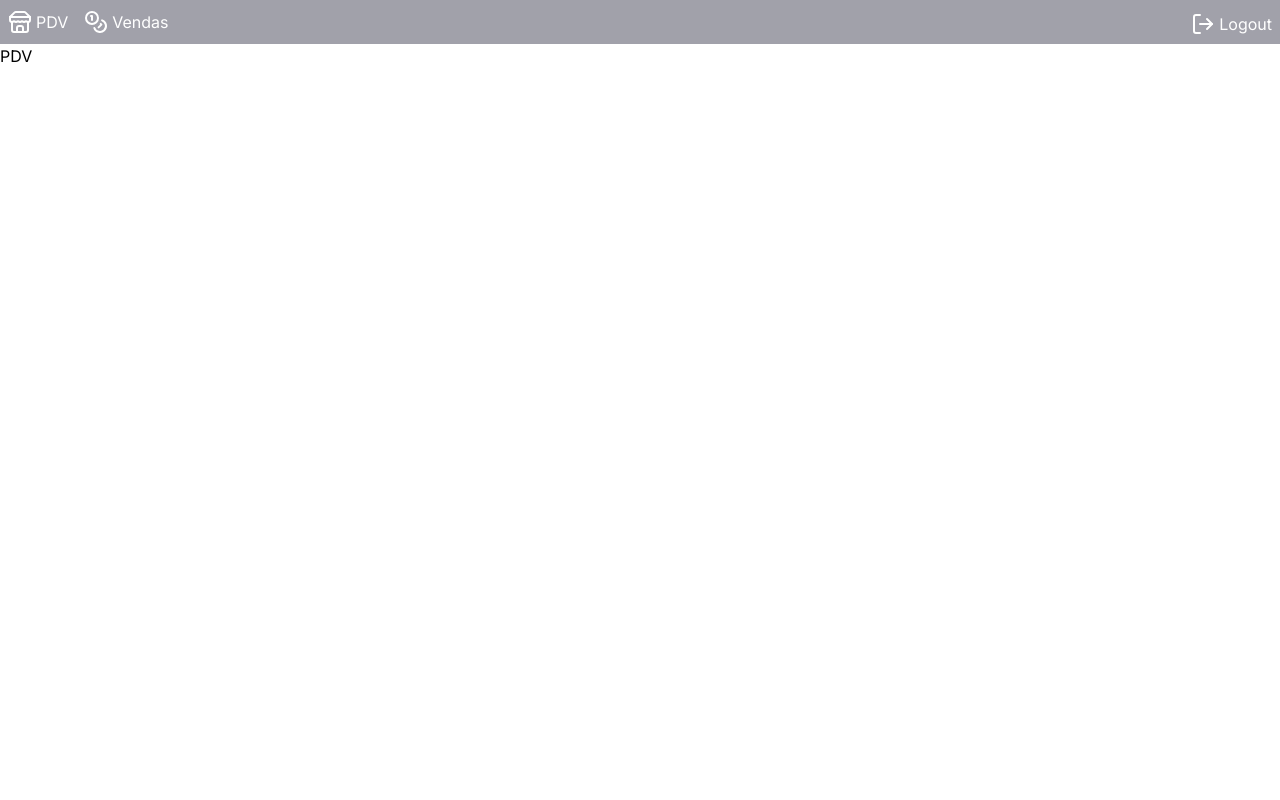
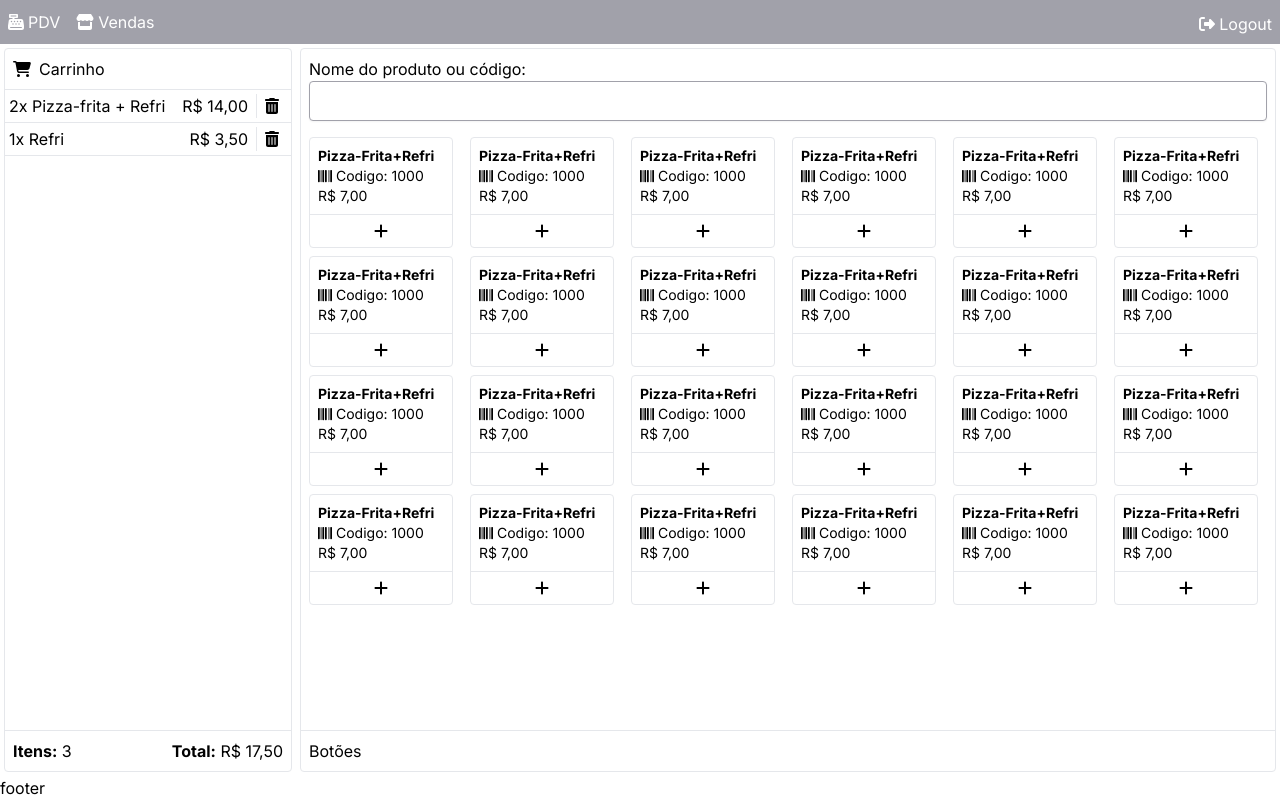
Before and after one commit to mpedro1996-dev/church-pdv-react, a Next.js app: page /pos in a window 1280 px wide. Built offline with nearby package versions, Linux system fonts and the light colour scheme; what tw-elements would draw is missing.

Commit message:
Primeiras telas do PDV

```diff
--- /dev/null
+++ b/app/components/cart-item.tsx
@@ -0,0 +1,26 @@
+import { faTrashCan } from "@fortawesome/free-solid-svg-icons";
+import { FontAwesomeIcon } from "@fortawesome/react-fontawesome";
+import CurrencyFormatter from "./currency-formatter";
+
+interface CartItemProps{
+    name:string,
+    unitPrice:number,
+    quantity:number
+}
+
+export default function CartItem(props: CartItemProps){
+
+    return(
+        <div className='flex justify-between border-b p-1'>
+            <div className='flex-1'>
+                {props.quantity}x {props.name}
+            </div>
+            <div className='flex-2 px-2'>
+                <CurrencyFormatter value={props.unitPrice * props.quantity}/>
+            </div>
+            <div className="border-l px-2">
+                <FontAwesomeIcon icon={faTrashCan}/>
+            </div>
+        </div>
+    )
+}
--- /dev/null
+++ b/app/components/cart.tsx
@@ -0,0 +1,26 @@
+import { FontAwesomeIcon } from '@fortawesome/react-fontawesome';
+import { faCartShopping, faTrashCan } from '@fortawesome/free-solid-svg-icons';
+import CartItem from './cart-item';
+import CurrencyFormatter from './currency-formatter';
+
+export default function Cart(){
+    return(
+        <>
+            <div className="flex items-center gap-2 p-2 border-b">
+                <FontAwesomeIcon icon={faCartShopping}/>Carrinho
+            </div>
+            <div className="flex flex-1 flex-col">
+                <CartItem name="Pizza-frita + Refri" quantity={2} unitPrice={7.00}/>
+                <CartItem name="Refri" quantity={1} unitPrice={3.50}/>
+            </div>
+            <div className="flex justify-between border-t p-2">
+                <div>
+                    <b>Itens:</b> 3
+                </div>
+                <div>
+                    <b>Total:</b> <CurrencyFormatter value={17.5}/>
+                </div>
+            </div>
+        </>
+    );
+}
--- /dev/null
+++ b/app/components/currency-formatter.tsx
@@ -0,0 +1,29 @@
+import React from 'react';
+
+interface CurrencyFormatterProps {
+    value:number;
+    locale?: string;
+    currency?: string;
+    minimumFractionDigits?: number;
+    maximumFractionDigits?: number;
+  }
+
+  const CurrencyFormatter: React.FC<CurrencyFormatterProps> = ({
+    value,
+    locale = 'pt-BR',
+    currency = 'BRL',
+    minimumFractionDigits = 2,
+    maximumFractionDigits = 2
+  }) => {
+    const formatter = new Intl.NumberFormat(locale, {
+      style: 'currency',
+      currency: currency,
+      minimumFractionDigits: minimumFractionDigits,
+      maximumFractionDigits: maximumFractionDigits,
+    });
+
+    return <span>{formatter.format(value)}</span>;
+  };
+
+
+  export default CurrencyFormatter;
--- a/app/components/navbar.tsx
+++ b/app/components/navbar.tsx
@@ -1,16 +1,19 @@
-import {Store, Coins, LogOut} from 'lucide-react';
 import NavLink from './navlink';
+import { FontAwesomeIcon } from '@fortawesome/react-fontawesome';
+import { faCashRegister, faStore, faRightFromBracket} from '@fortawesome/free-solid-svg-icons';
+
+
 
 
 export default function Navbar(){
     return(
     <nav className="flex items-center justify-between space-y-1 bg-zinc-400 text-white p-2 w-full">
         <div className="flex justify-start items-center gap-4 col-1">
-            <NavLink href="/pos"><Store/>PDV</NavLink>
-            <NavLink href="/sales"><Coins/>Vendas</NavLink>
+            <NavLink href="/pos"><FontAwesomeIcon icon={faCashRegister}/>PDV</NavLink>
+            <NavLink href="/sales"><FontAwesomeIcon icon={faStore}/>Vendas</NavLink>
         </div>
         <div className="flex justify-end gap-4 col-2">
-            <a href="" className="flex items-center gap-1 hover:text-blue-300"><LogOut/>Logout</a>
+            <a href="" className="flex items-center gap-1 hover:text-blue-300"><FontAwesomeIcon icon={faRightFromBracket}/>Logout</a>
         </div>
     </nav>
     );
--- /dev/null
+++ b/app/components/product.tsx
@@ -0,0 +1,32 @@
+import { FontAwesomeIcon } from "@fortawesome/react-fontawesome"
+import CurrencyFormatter from "./currency-formatter"
+import { faBarcode, faPlus } from "@fortawesome/free-solid-svg-icons"
+
+interface ProductProps{
+    name:string;
+    barcode:string,
+    unitPrice:number
+}
+
+export default function Product(props:ProductProps){
+
+    return(
+        <div className="flex flex-col w-36 border rounded">
+            <div className="p-2">
+                <div className="flex font-bold text-sm">
+                    {props.name}
+                </div>
+                <div className="flex items-center gap-1 text-sm">
+                    <FontAwesomeIcon icon={faBarcode}/>Codigo: {props.barcode}
+                </div>
+                <div className="flex text-sm">
+                    <CurrencyFormatter value={props.unitPrice}/>
+                </div>
+            </div>
+            <div className="flex items-center justify-center border-t p-2">
+                <FontAwesomeIcon icon={faPlus} />
+            </div>
+        </div>
+    );
+
+}
--- a/app/page.tsx
+++ b/app/page.tsx
@@ -8,12 +8,14 @@ export default function Home() {
   const { token, setToken} = useTokenStore();
   const router = useRouter();
 
+  /*
+
   useEffect(() => {
     if (token === null) {
       router.push('/login');
     }
   }, [token, router]);
-
+*/
   return (
     <div className="h-screen flex flex-col gap-2">
       <Navbar/>
--- a/app/pos/page.tsx
+++ b/app/pos/page.tsx
@@ -1,12 +1,63 @@
 'use client'
 
 import Navbar from "../components/navbar";
+import Cart from "../components/cart";
+import Product from "../components/product";
 
 export default function Sale(){
     return(
         <>
-        <Navbar/>
-        <h1>PDV</h1>
+        <div className="flex flex-col h-screen">
+            <Navbar/>
+            <div className="flex flex-1">
+                <aside className="w-72 flex flex-col border rounded m-1">
+                   <Cart/>
+                </aside>
+                <main className="flex-1 flex flex-col border rounded m-1">
+
+                    <div className="flex flex-col p-2">
+                        <label>Nome do produto ou código:</label>
+                        <input type="text" name="product-search" className="rounded border border-zinc-400 shadow-sm w-full h-10 px-2"/>
+                    </div>
+                    <div className="overflow-y-scroll">
+                        <div className="grid grid-flow-rows grid-cols-3 md:grid-cols-4 lg:grid-cols-6 p-2 gap-2 ">
+                            <Product name="Pizza-Frita+Refri" barcode="1000" unitPrice={7.0}/>
+                            <Product name="Pizza-Frita+Refri" barcode="1000" unitPrice={7.0}/>
+                            <Product name="Pizza-Frita+Refri" barcode="1000" unitPrice={7.0}/>
+                            <Product name="Pizza-Frita+Refri" barcode="1000" unitPrice={7.0}/>
+                            <Product name="Pizza-Frita+Refri" barcode="1000" unitPrice={7.0}/>
+                            <Product name="Pizza-Frita+Refri" barcode="1000" unitPrice={7.0}/>
+                            <Product name="Pizza-Frita+Refri" barcode="1000" unitPrice={7.0}/>
+                            <Product name="Pizza-Frita+Refri" barcode="1000" unitPrice={7.0}/>
+                            <Product name="Pizza-Frita+Refri" barcode="1000" unitPrice={7.0}/>
+                            <Product name="Pizza-Frita+Refri" barcode="1000" unitPrice={7.0}/>
+                            <Product name="Pizza-Frita+Refri" barcode="1000" unitPrice={7.0}/>
+                            <Product name="Pizza-Frita+Refri" barcode="1000" unitPrice={7.0}/>
+                            <Product name="Pizza-Frita+Refri" barcode="1000" unitPrice={7.0}/>
+                            <Product name="Pizza-Frita+Refri" barcode="1000" unitPrice={7.0}/>
+                            <Product name="Pizza-Frita+Refri" barcode="1000" unitPrice={7.0}/>
+                            <Product name="Pizza-Frita+Refri" barcode="1000" unitPrice={7.0}/>
+                            <Product name="Pizza-Frita+Refri" barcode="1000" unitPrice={7.0}/>
+                            <Product name="Pizza-Frita+Refri" barcode="1000" unitPrice={7.0}/>
+                            <Product name="Pizza-Frita+Refri" barcode="1000" unitPrice={7.0}/>
+                            <Product name="Pizza-Frita+Refri" barcode="1000" unitPrice={7.0}/>
+                            <Product name="Pizza-Frita+Refri" barcode="1000" unitPrice={7.0}/>
+                            <Product name="Pizza-Frita+Refri" barcode="1000" unitPrice={7.0}/>
+                            <Product name="Pizza-Frita+Refri" barcode="1000" unitPrice={7.0}/>
+                            <Product name="Pizza-Frita+Refri" barcode="1000" unitPrice={7.0}/>
+                        </div>
+                    </div>
+                    <div className="flex mt-auto p-2 border-t">
+                    Botões
+                    </div>
+
+                </main>
+            </div>
+                <footer>
+                    footer
+                </footer>
+        </div>
+
         </>
     );
 }
--- a/package.json
+++ b/package.json
@@ -9,6 +9,9 @@
     "lint": "next lint"
   },
   "dependencies": {
+    "@fortawesome/fontawesome-svg-core": "^6.5.2",
+    "@fortawesome/free-solid-svg-icons": "^6.5.2",
+    "@fortawesome/react-fontawesome": "^0.2.2",
     "@hookform/resolvers": "^3.7.0",
     "axios": "^1.7.2",
     "lucide-react": "^0.400.0",
```
Also changed, not shown: 1 other file (tests, documents, lock files or other folders).
